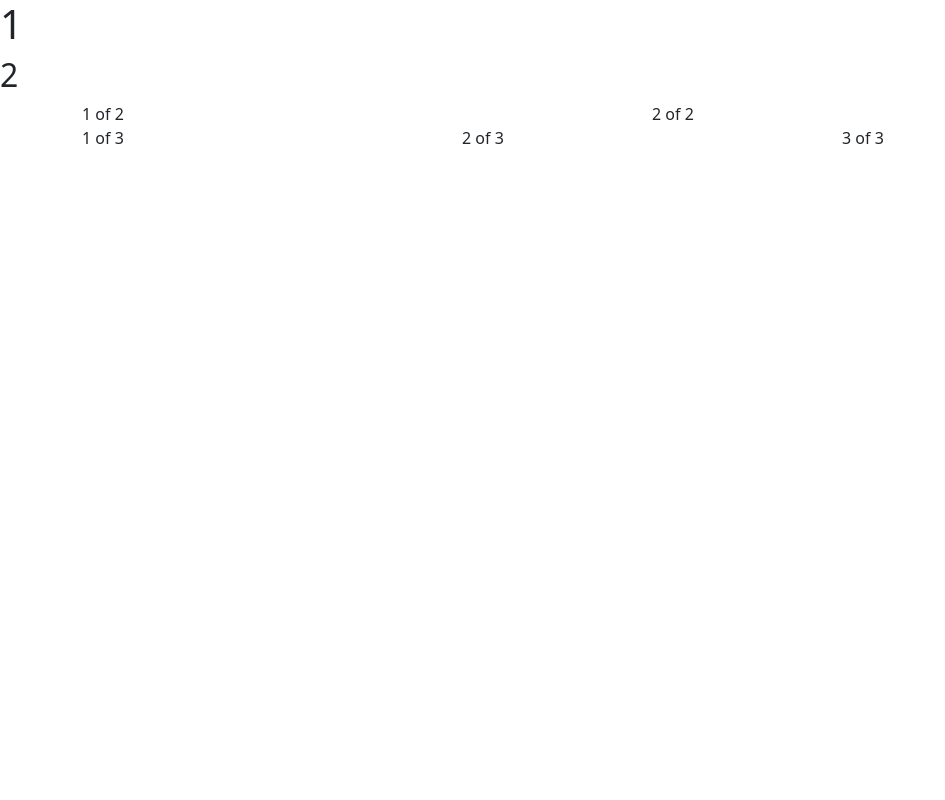
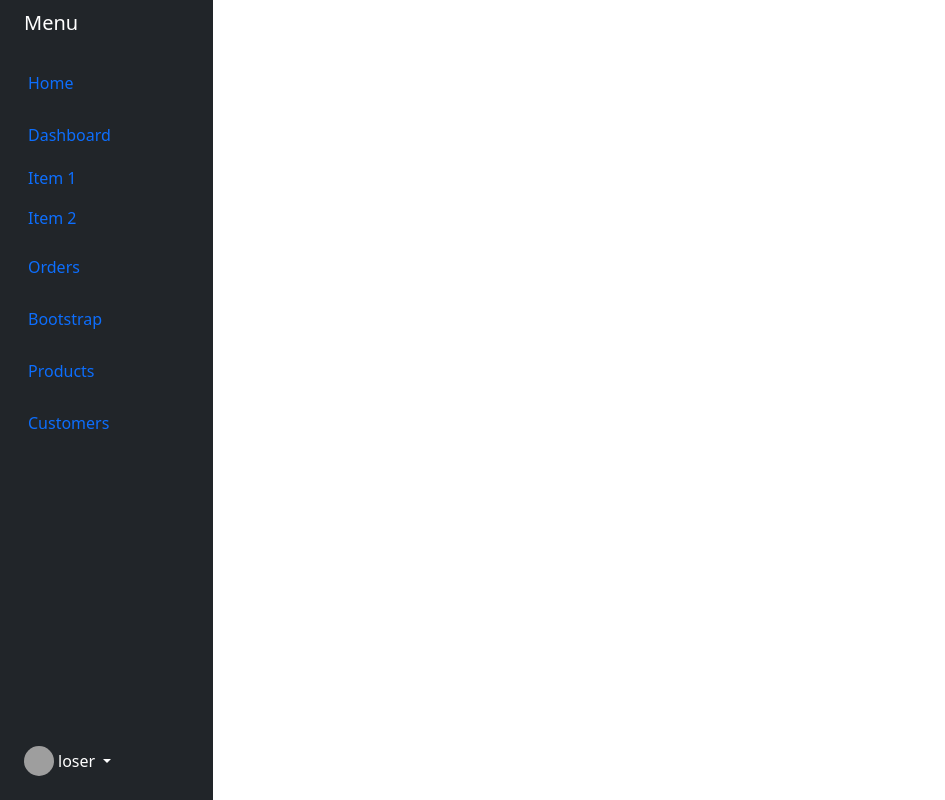
Before and after one commit to eorjs37/vue3bootstrap, a Vue app: page / in a window 1280 px wide. Shown: the whole page, without its empty margins (0-945 px from the left). Built offline with nearby package versions, Linux system fonts and the light colour scheme; grey boxes are pictures that could not be loaded.

Commit message:
사이드바 추가

```diff
--- a/src/App.vue
+++ b/src/App.vue
@@ -1,15 +1,91 @@
 <template>
-	<h1>1</h1>
-	<h2>2</h2>
-	<div class="container">
-		<div class="row">
-			<div class="col">1 of 2</div>
-			<div class="col">2 of 2</div>
-		</div>
-		<div class="row">
-			<div class="col">1 of 3</div>
-			<div class="col">2 of 3</div>
-			<div class="col">3 of 3</div>
+	<div class="container-fluid">
+		<div class="row flex-nowrap">
+			<div class="col-auto col-md-3 col-xl-2 px-sm-2 px-0 bg-dark">
+				<div class="d-flex flex-column align-items-center align-items-sm-start px-3 pt-2 text-white min-vh-100">
+					<a href="/" class="d-flex align-items-center pb-3 mb-md-0 me-md-auto text-white text-decoration-none">
+						<span class="fs-5 d-none d-sm-inline">Menu</span>
+					</a>
+					<ul class="nav nav-pills flex-column mb-sm-auto mb-0 align-items-center align-items-sm-start" id="menu">
+						<li class="nav-item">
+							<a href="#" class="nav-link align-middle px-0"> <i class="fs-4 bi-house"></i> <span class="ms-1 d-none d-sm-inline">Home</span> </a>
+						</li>
+						<li>
+							<a href="#submenu1" data-bs-toggle="collapse" class="nav-link px-0 align-middle">
+								<i class="fs-4 bi-speedometer2"></i> <span class="ms-1 d-none d-sm-inline">Dashboard</span>
+							</a>
+							<ul class="collapse show nav flex-column ms-1" id="submenu1" data-bs-parent="#menu">
+								<li class="w-100">
+									<a href="#" class="nav-link px-0"> <span class="d-none d-sm-inline">Item</span> 1 </a>
+								</li>
+								<li>
+									<a href="#" class="nav-link px-0"> <span class="d-none d-sm-inline">Item</span> 2 </a>
+								</li>
+							</ul>
+						</li>
+						<li>
+							<a href="#" class="nav-link px-0 align-middle"> <i class="fs-4 bi-table"></i> <span class="ms-1 d-none d-sm-inline">Orders</span></a>
+						</li>
+						<li>
+							<a href="#submenu2" data-bs-toggle="collapse" class="nav-link px-0 align-middle">
+								<i class="fs-4 bi-bootstrap"></i> <span class="ms-1 d-none d-sm-inline">Bootstrap</span></a
+							>
+							<ul class="collapse nav flex-column ms-1" id="submenu2" data-bs-parent="#menu">
+								<li class="w-100">
+									<a href="#" class="nav-link px-0"> <span class="d-none d-sm-inline">Item</span> 1</a>
+								</li>
+								<li>
+									<a href="#" class="nav-link px-0"> <span class="d-none d-sm-inline">Item</span> 2</a>
+								</li>
+							</ul>
+						</li>
+						<li>
+							<a href="#submenu3" data-bs-toggle="collapse" class="nav-link px-0 align-middle">
+								<i class="fs-4 bi-grid"></i> <span class="ms-1 d-none d-sm-inline">Products</span>
+							</a>
+							<ul class="collapse nav flex-column ms-1" id="submenu3" data-bs-parent="#menu">
+								<li class="w-100">
+									<a href="#" class="nav-link px-0"> <span class="d-none d-sm-inline">Product</span> 1</a>
+								</li>
+								<li>
+									<a href="#" class="nav-link px-0"> <span class="d-none d-sm-inline">Product</span> 2</a>
+								</li>
+								<li>
+									<a href="#" class="nav-link px-0"> <span class="d-none d-sm-inline">Product</span> 3</a>
+								</li>
+								<li>
+									<a href="#" class="nav-link px-0"> <span class="d-none d-sm-inline">Product</span> 4</a>
+								</li>
+							</ul>
+						</li>
+						<li>
+							<a href="#" class="nav-link px-0 align-middle"> <i class="fs-4 bi-people"></i> <span class="ms-1 d-none d-sm-inline">Customers</span> </a>
+						</li>
+					</ul>
+					<hr />
+					<div class="dropdown pb-4">
+						<a
+							href="#"
+							class="d-flex align-items-center text-white text-decoration-none dropdown-toggle"
+							id="dropdownUser1"
+							data-bs-toggle="dropdown"
+							aria-expanded="false"
+						>
+							<img src="https://github.com/mdo.png" alt="hugenerd" width="30" height="30" class="rounded-circle" />
+							<span class="d-none d-sm-inline mx-1">loser</span>
+						</a>
+						<ul class="dropdown-menu dropdown-menu-dark text-small shadow" aria-labelledby="dropdownUser1">
+							<li><a class="dropdown-item" href="#">New project...</a></li>
+							<li><a class="dropdown-item" href="#">Settings</a></li>
+							<li><a class="dropdown-item" href="#">Profile</a></li>
+							<li>
+								<hr class="dropdown-divider" />
+							</li>
+							<li><a class="dropdown-item" href="#">Sign out</a></li>
+						</ul>
+					</div>
+				</div>
+			</div>
 		</div>
 	</div>
 </template>
```
